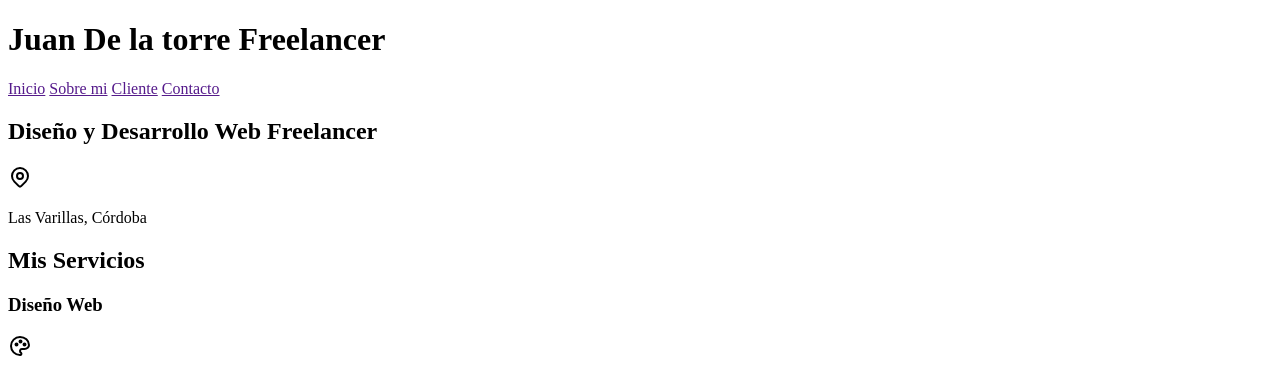
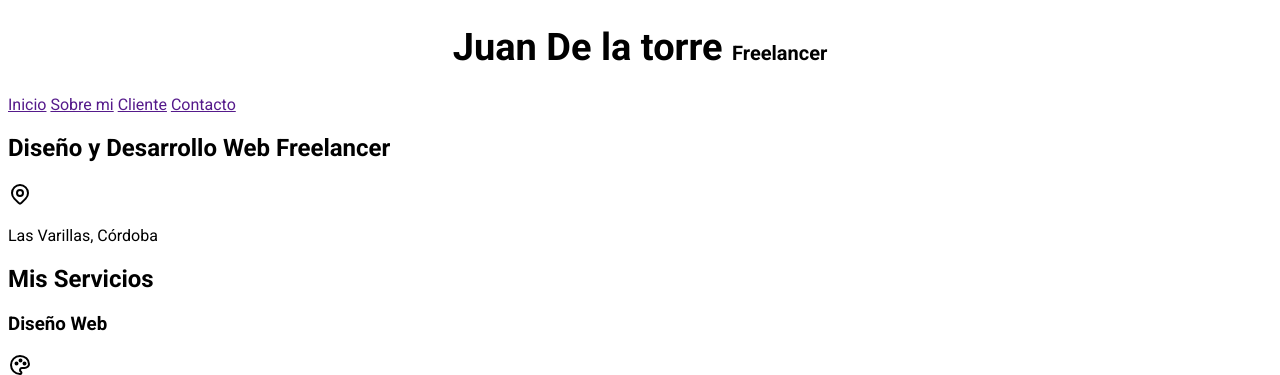
Before and after one commit to nicolasdelfino-123/grupo4-freelancer-dvs, a plain HTML site: page index.html in a window 1280 px wide. Shown: the top 375 px of the page. Drawn offline with Linux system fonts and the light colour scheme.

Commit message:
hasta la sección 9 por hacer realizado

```diff
--- /dev/null
+++ b/css/styles.css
@@ -0,0 +1,25 @@
+:root {
+  --blanco: #ffffff;
+  --oscuro: #212121;
+  --primario: #ffc107;
+  --secundario: #0097a7;
+  --gris: #757575;
+}
+
+html {
+  font-size: 62.5%;
+}
+
+body {
+  font-size: 16px; /* 1rem = 10px */
+  font-family: "Roboto", sans-serif;
+}
+
+.titulo {
+  text-align: center;
+  font-size: 3.8rem;
+}
+
+.titulo span {
+  font-size: 2rem;
+}
--- a/index.html
+++ b/index.html
@@ -4,10 +4,18 @@
     <meta charset="UTF-8" />
     <meta name="viewport" content="width=device-width, initial-scale=1.0" />
     <title>Desarrollador Freelancer</title>
+    <link rel="preconnect" href="https://fonts.googleapis.com" />
+    <link rel="preconnect" href="https://fonts.gstatic.com" crossorigin />
+    <link
+      href="https://fonts.googleapis.com/css2?family=Roboto:ital,wght@0,100;0,300;0,400;0,500;0,700;0,900;1,100;1,300;1,400;1,500;1,700;1,900&display=swap"
+      rel="stylesheet"
+    />
+    <link rel="preload" href="/css/styles.css" as="style" />
+    <link rel="stylesheet" href="/css/styles.css" />
   </head>
   <body>
     <header>
-      <h1>Juan De la torre Freelancer</h1>
+      <h1 class="titulo">Juan De la torre <span>Freelancer</span></h1>
     </header>
 
     <nav>
```
